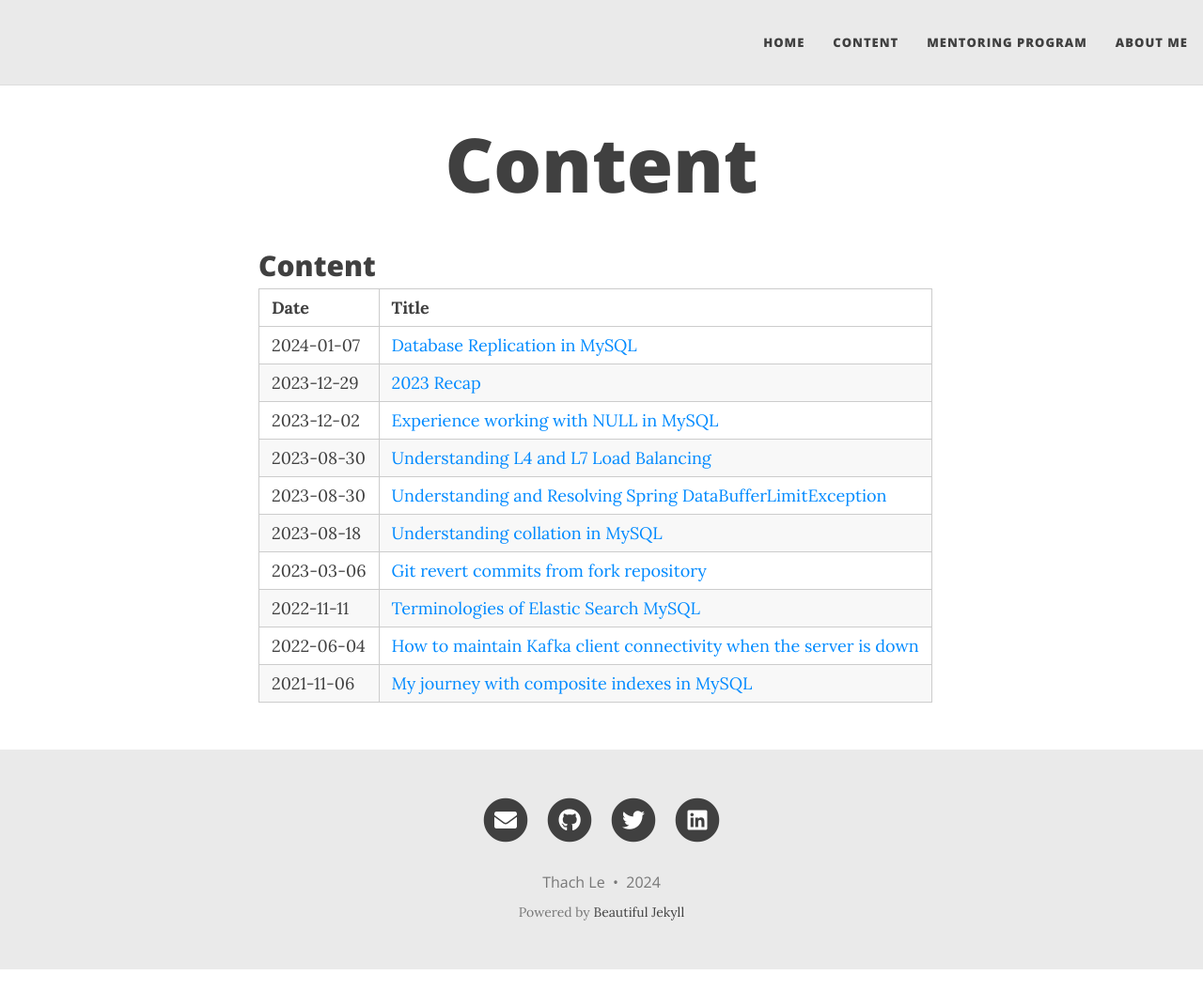
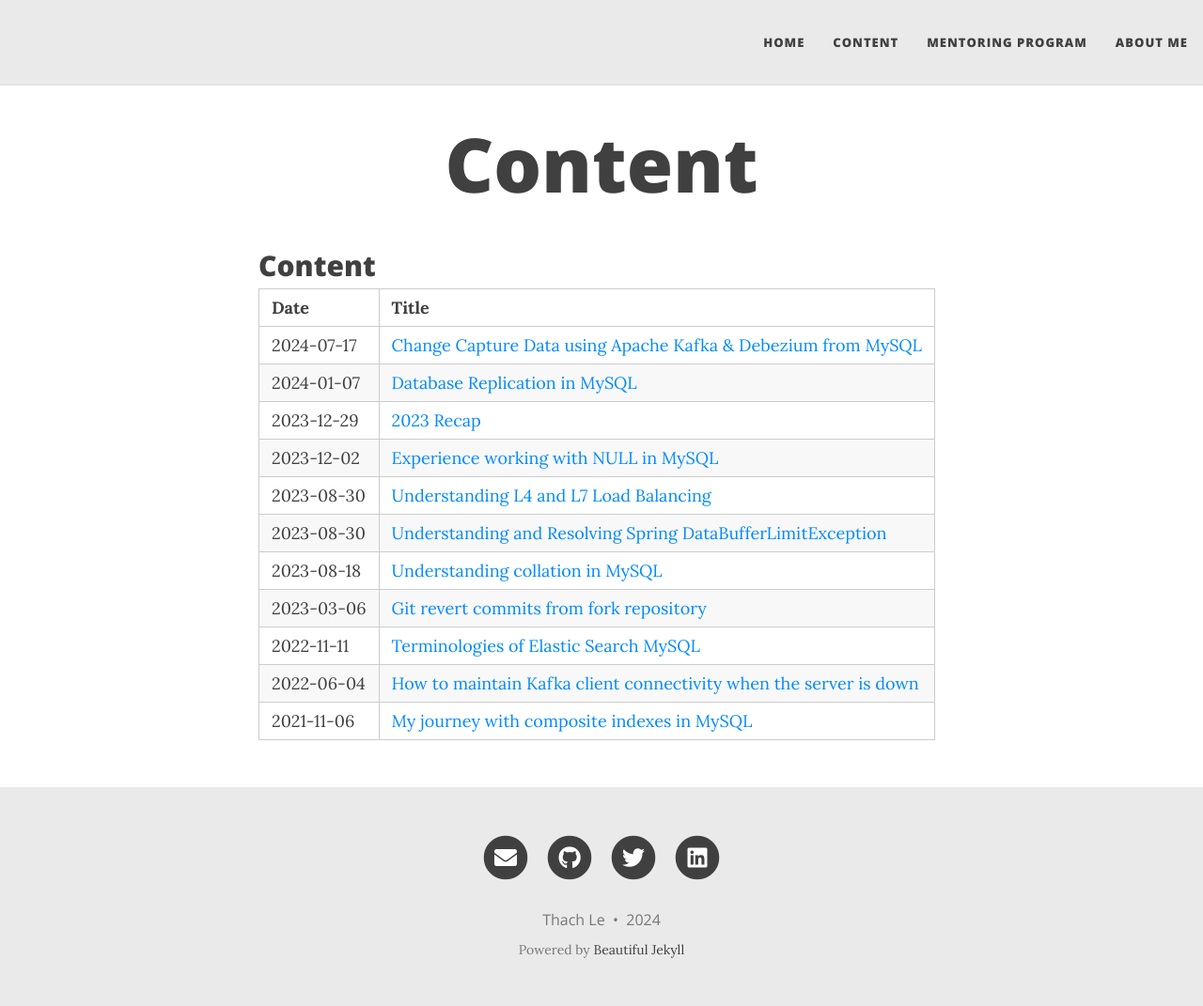
Before and after one commit to thachlp/thachlp.github.io, a Jekyll site: the page built from content.md, in a window 1280 px wide and 1072 px high. Shown: the whole window at 94% size. Built offline with Jekyll 4.4.1, drawn with Linux system fonts in a browser that asks for light colours; nearby versions of some CDN libraries; our own code applies the rules of GitHub Pages for plain Markdown files.

Commit message:
Update content

```diff
--- a/content.md
+++ b/content.md
@@ -3,15 +3,16 @@ layout: page
 ---
 ## Content
 
-| Date     | Title                                                                                   |
-|----------|-----------------------------------------------------------------------------------------|
-|2024-01-07| [Database Replication in MySQL](https://thachlp.github.io/2024-01-07-database-replication-in-mysql/) |
-|2023-12-29| [2023 Recap](https://thachlp.github.io/2023-12-29-2023-recap/) |
-|2023-12-02| [Experience working with NULL in MySQL](https://thachlp.github.io/2023-12-02-experience-working-with-null-in-mysql/) |
-|2023-08-30| [Understanding L4 and L7 Load Balancing](https://thachlp.github.io/2023-10-29-understand-l4-and-l7-load-balancing/) |
-|2023-08-30| [Understanding and Resolving Spring DataBufferLimitException](https://thachlp.github.io/2023-08-30-understanding-and-resolving-spring-databufferlimitexception/) |
-|2023-08-18| [Understanding collation in MySQL](https://thachlp.github.io/2023-08-18-understanding-collation-in-mysql/) |
-|2023-03-06| [Git revert commits from fork repository](https://thachlp.github.io/2023-03-06-git-revert-commit-fork-repository/) |
-|2022-11-11| [Terminologies of Elastic Search MySQL](https://thachlp.github.io/2022-11-11-sql-vs-elasticsearch/) |
-|2022-06-04| [How to maintain Kafka client connectivity when the server is down](https://thachlp.github.io/2022-06-04-how-maitain-kafka-client-connectivity-when-the-server-is-down/) |
-|2021-11-06| [My journey with composite indexes in MySQL](https://thachlp.github.io/2021-11-06-experience-with-composite-index-in-mysql/) |
+| Date       | Title                                                                                                                                                                    |
+|------------|--------------------------------------------------------------------------------------------------------------------------------------------------------------------------|
+| 2024-07-17 | [Change Capture Data using Apache Kafka & Debezium from MySQL](https://thachlp.github.io/2024-07-17-cdc-with-debezium-kafka-from-mysql/)                                      |
+| 2024-01-07 | [Database Replication in MySQL](https://thachlp.github.io/2024-01-07-database-replication-in-mysql/)                                                                     |
+| 2023-12-29 | [2023 Recap](https://thachlp.github.io/2023-12-29-2023-recap/)                                                                                                           |
+| 2023-12-02 | [Experience working with NULL in MySQL](https://thachlp.github.io/2023-12-02-experience-working-with-null-in-mysql/)                                                     |
+| 2023-08-30 | [Understanding L4 and L7 Load Balancing](https://thachlp.github.io/2023-10-29-understand-l4-and-l7-load-balancing/)                                                      |
+| 2023-08-30 | [Understanding and Resolving Spring DataBufferLimitException](https://thachlp.github.io/2023-08-30-understanding-and-resolving-spring-databufferlimitexception/)         |
+| 2023-08-18 | [Understanding collation in MySQL](https://thachlp.github.io/2023-08-18-understanding-collation-in-mysql/)                                                               |
+| 2023-03-06 | [Git revert commits from fork repository](https://thachlp.github.io/2023-03-06-git-revert-commit-fork-repository/)                                                       |
+| 2022-11-11 | [Terminologies of Elastic Search MySQL](https://thachlp.github.io/2022-11-11-sql-vs-elasticsearch/)                                                                      |
+| 2022-06-04 | [How to maintain Kafka client connectivity when the server is down](https://thachlp.github.io/2022-06-04-how-maitain-kafka-client-connectivity-when-the-server-is-down/) |
+| 2021-11-06 | [My journey with composite indexes in MySQL](https://thachlp.github.io/2021-11-06-experience-with-composite-index-in-mysql/)                                             |
```
Also changed, not shown: _posts/2024-07-17-cdc-with-debezium-kafka-from-mysql.md (+2 -3 lines).
